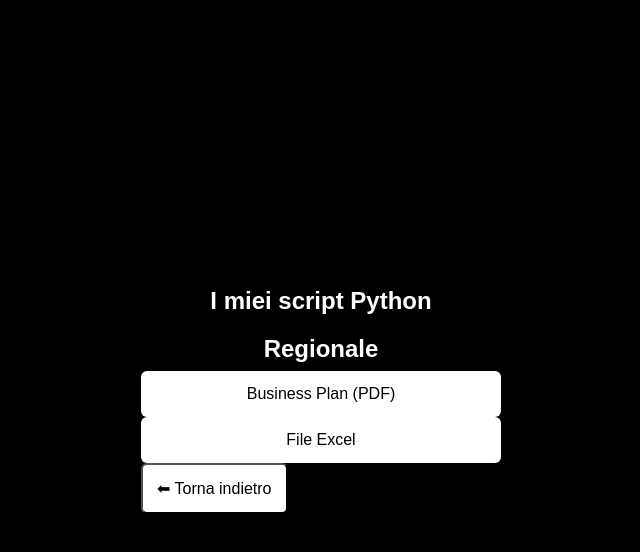
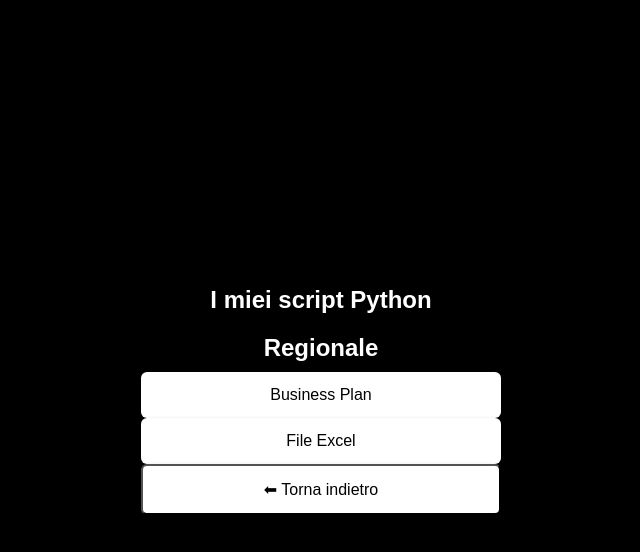
Before and after one commit to manuel01-art/Manuel-Linktree, a plain HTML site: page index.html in a window 1280 px wide. Both pictures are taken after a click on the button "Business Plan - Regionale". Shown: the whole page, without its empty margins (319-959 px from the left). Drawn offline with Linux system fonts and the light colour scheme.

Commit message:
Update index.html

```diff
--- a/index.html
+++ b/index.html
@@ -5,7 +5,11 @@
   <meta name="viewport" content="width=device-width, initial-scale=1" />
   <title>I miei script Python</title>
   <style>
-    *, *::before, *::after { margin: 0; padding: 0; box-sizing: border-box; }
+    *, *::before, *::after {
+      margin: 0;
+      padding: 0;
+      box-sizing: border-box;
+    }
     body {
       background-color: #000;
       color: #fff;
@@ -21,14 +25,16 @@
       max-width: 360px;
       display: flex;
       flex-direction: column;
-      gap: 12px;
+      align-items: stretch;
+      gap: 10px;
     }
     .title {
       text-align: center;
       font-size: 1.5rem;
-      margin-bottom: 8px;
+      margin-bottom: 10px;
     }
     .btn {
+      width: 100%;
       display: block;
       text-align: center;
       text-decoration: none;
@@ -40,6 +46,7 @@
       font-weight: 500;
       transition: opacity 0.2s ease, transform 0.1s ease;
       cursor: pointer;
+      box-shadow: 0 2px 5px rgba(0, 0, 0, 0.2);
     }
     .btn:hover {
       opacity: 0.8;
@@ -72,18 +79,10 @@
     <!-- Sottolink Regionale -->
     <div id="regionale-links" class="hidden">
       <h2 class="title">Regionale</h2>
-      <a
-        href="https://www.canva.com/design/DAGqLAuqOVQ/qUOpCq-P6JzugZ2n6Ysm6g/edit?utm_content=DAGqLAuqOVQ&utm_campaign=designshare&utm_medium=link2&utm_source=sharebutton"
-        target="_blank"
-        class="btn"
-      >
-        Business Plan (PDF)
+      <a href="https://www.canva.com/design/DAGqLAuqOVQ/qUOpCq-P6JzugZ2n6Ysm6g/edit?utm_content=DAGqLAuqOVQ&utm_campaign=designshare&utm_medium=link2&utm_source=sharebutton" target="_blank" class="btn">
+        Business Plan
       </a>
-      <a
-        href="https://docs.google.com/spreadsheets/d/1jKv_LxKH1bccRaTzIKfdLzu0zYNocjxIN5O8WfAwitg/edit?usp=sharing"
-        target="_blank"
-        class="btn"
-      >
+      <a href="https://docs.google.com/spreadsheets/d/1jKv_LxKH1bccRaTzIKfdLzu0zYNocjxIN5O8WfAwitg/edit?usp=sharing" target="_blank" class="btn">
         File Excel
       </a>
       <button class="btn" onclick="goBack()">⬅ Torna indietro</button>
@@ -92,18 +91,10 @@
     <!-- Sottolink Dacia Bigster -->
     <div id="dacia-links" class="hidden">
       <h2 class="title">Dacia Bigster</h2>
-      <a
-        href="https://www.canva.com/design/DAGoMwPR7E8/sAAsY7x65dmlobt9uFAWhQ/edit?utm_content=DAGoMwPR7E8&utm_campaign=designshare&utm_medium=link2&utm_source=sharebutton"
-        target="_blank"
-        class="btn"
-      >
-        Business Plan (PDF)
+      <a href="https://www.canva.com/design/DAGoMwPR7E8/sAAsY7x65dmlobt9uFAWhQ/edit?utm_content=DAGoMwPR7E8&utm_campaign=designshare&utm_medium=link2&utm_source=sharebutton" target="_blank" class="btn">
+        Business Plan
       </a>
-      <a
-        href="https://docs.google.com/spreadsheets/d/1r62PvnoRhGzN4e24IrknbAXmpUkScojOFVTy6eTyLyk/edit?usp=sharing"
-        target="_blank"
-        class="btn"
-      >
+      <a href="https://docs.google.com/spreadsheets/d/1r62PvnoRhGzN4e24IrknbAXmpUkScojOFVTy6eTyLyk/edit?usp=sharing" target="_blank" class="btn">
         File Excel
       </a>
       <button class="btn" onclick="goBack()">⬅ Torna indietro</button>
```
